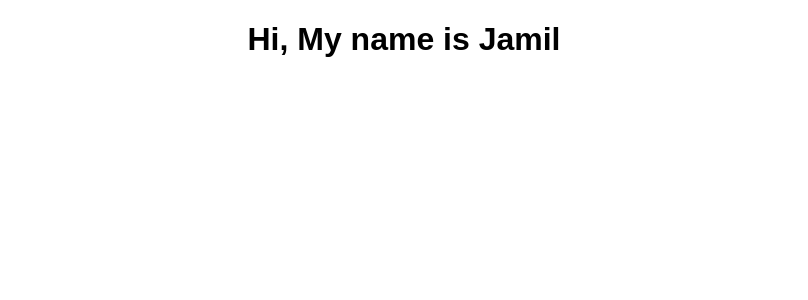
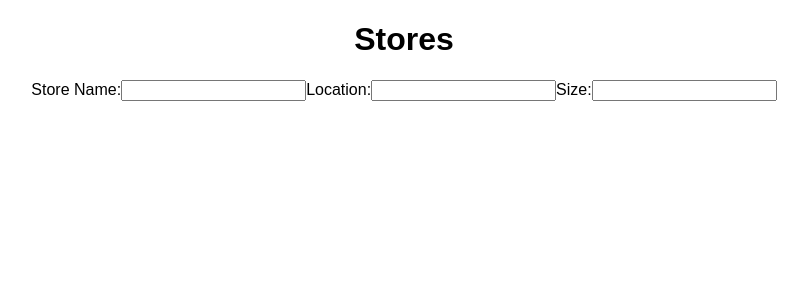
Before and after one commit to NaeemJG/Store-React-App, a React (Create React App) app: page / in a window 1280 px wide. Shown: the top 300 px of the page, without its empty margins (236-1044 px from the left). Built offline with nearby package versions, Linux system fonts and the light colour scheme.

Commit message:
Rendered Form Component

```diff
--- a/src/App.js
+++ b/src/App.js
@@ -1,13 +1,19 @@
 import React, { Component } from 'react';
 import './App.css';
+import FormComp from './Forms/Form.js'
 
 class App extends Component {
+
+
   render() {
     return (
       <div className="App">
-        <h1>Hi, My name is Jamil</h1>
+        <h1>Stores</h1>
+        <FormComp />
       </div>
     );
+
+    // return React.createElement('div', null, React.createElement('h1', {className : 'App'}, 'It be like that'), React.createElement('p', {className: 'App'}, 'This is really working out here'));
   }
 }
 
--- /dev/null
+++ b/src/Forms/Form.js
@@ -0,0 +1,18 @@
+import React from 'react';
+
+const formComp = (props) => {
+    return (
+        <div>
+            <form>
+                <label>Store Name:</label>
+                <input type='text' />
+                <label>Location:</label>
+                <input type='text' />
+                <label>Size:</label>
+                <input type='text' />
+            </form>
+        </div>
+    )
+}
+
+export default formComp;
```
